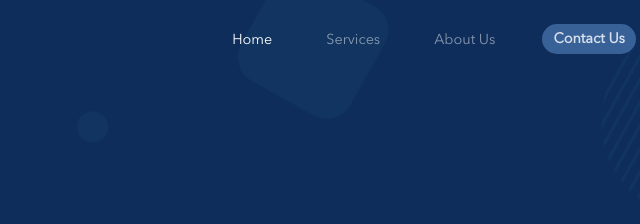
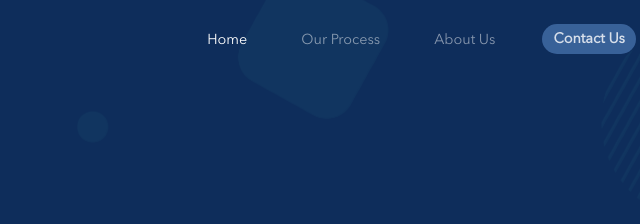
Before and after one commit to HumzaBaig/Revitii-Site, a plain HTML site: page index.html in a window 1280 px wide. Shown: the top 224 px of the page, 559-1199 px from the left. Drawn offline with Linux system fonts and the light colour scheme.

Commit message:
change 'Services' in navbar to 'Our Process'

```diff
--- a/index.html
+++ b/index.html
@@ -55,7 +55,7 @@
                             <a href="#home" class="nav-link">Home</a>
                         </li>
                         <li class="nav-item">
-                            <a href="#services" class="nav-link">Services</a>
+                            <a href="#services" class="nav-link">Our Process</a>
                         </li>
                         <li class="nav-item">
                             <a href="#featured" class="nav-link">About Us</a>
```
